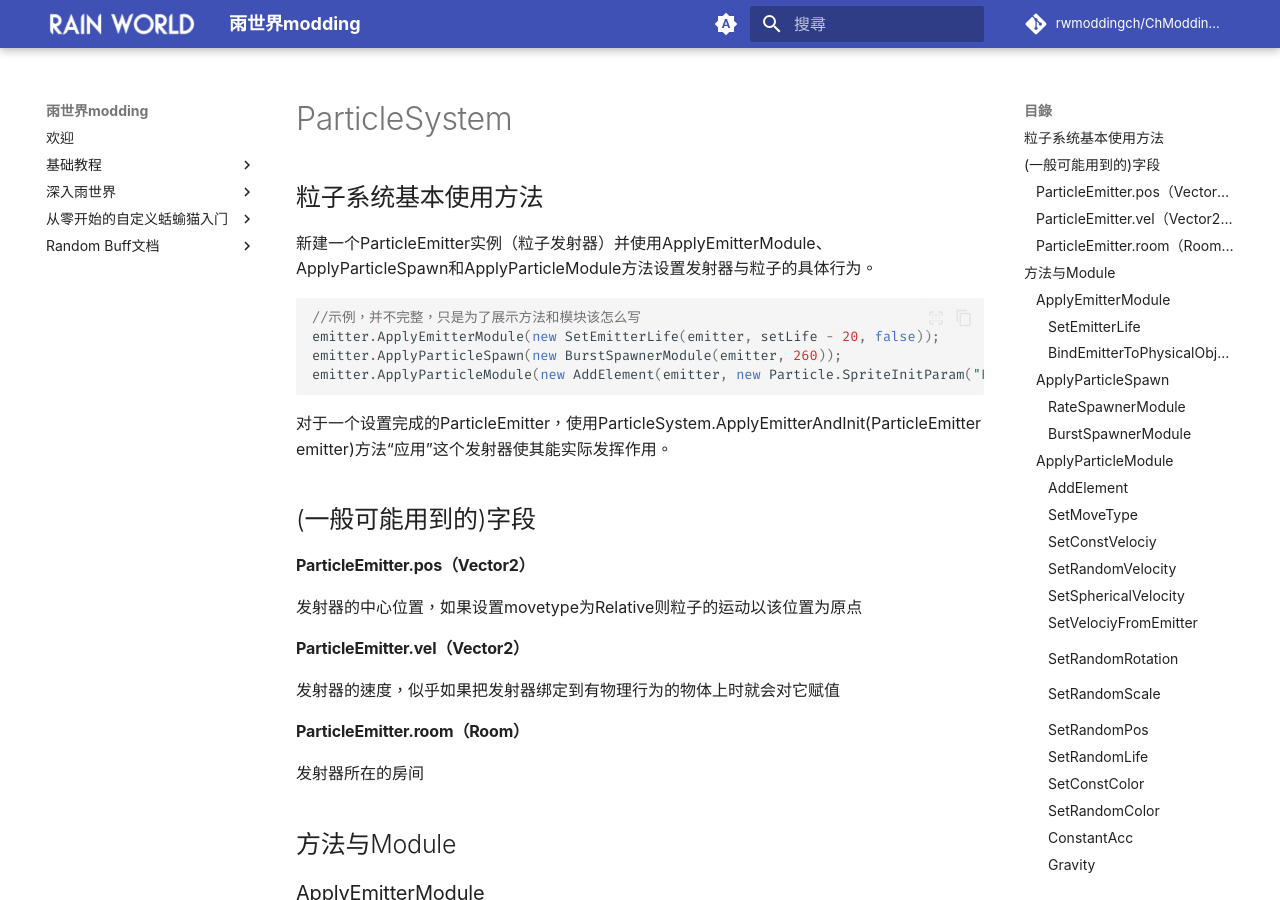
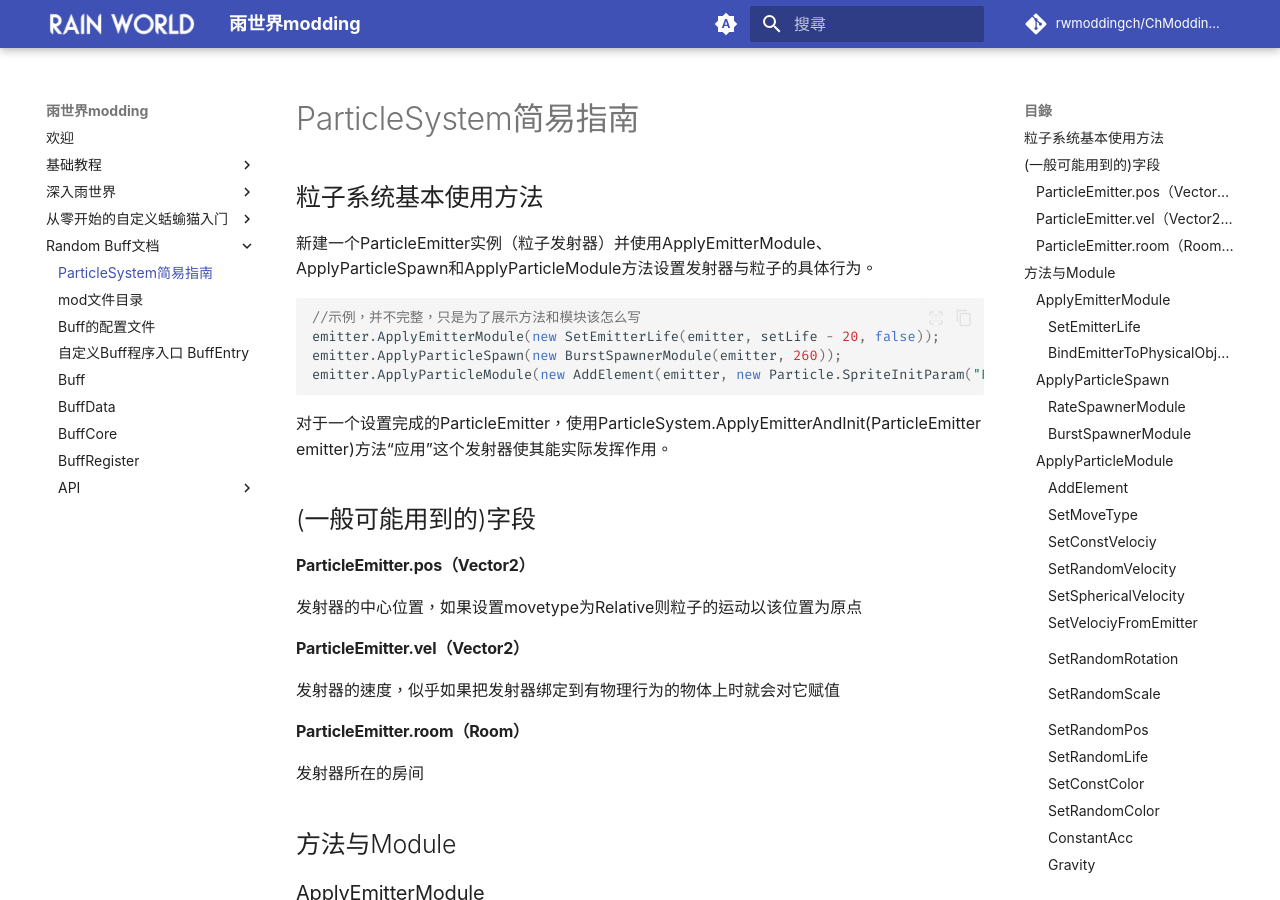
Before and after one commit to rwmoddingch/ChModdingWiki, an MkDocs documentation site: the page built from docs/RandomBuff/ParticleSystem.md, in a window 1280 px wide and 900 px high. Built offline with MkDocs 1.6.1 and Material for MkDocs 9.7.7, drawn with Linux system fonts in a browser that asks for light colours; comment, search, counter and statistics services are not loaded; some of the changed text lies outside the part shown.

Commit message:
添加粒子系统指南

```diff
--- a/mkdocs.yml
+++ b/mkdocs.yml
@@ -86,6 +86,7 @@
     - 角色技能修改: 从零开始的自定义蛞蝓猫入门/自定义角色：技能修改.md
     - 实操挑战：羽落技能: 从零开始的自定义蛞蝓猫入门/自定义角色：实操.md
   - Random Buff文档:
+    - ParticleSystem简易指南: RandomBuff/ParticleSystem.md
     - mod文件目录: RandomBuff/mod配置.md
     - Buff的配置文件: RandomBuff/配置文件.md
     - 自定义Buff程序入口 BuffEntry: RandomBuff/BuffEntry.md
```
